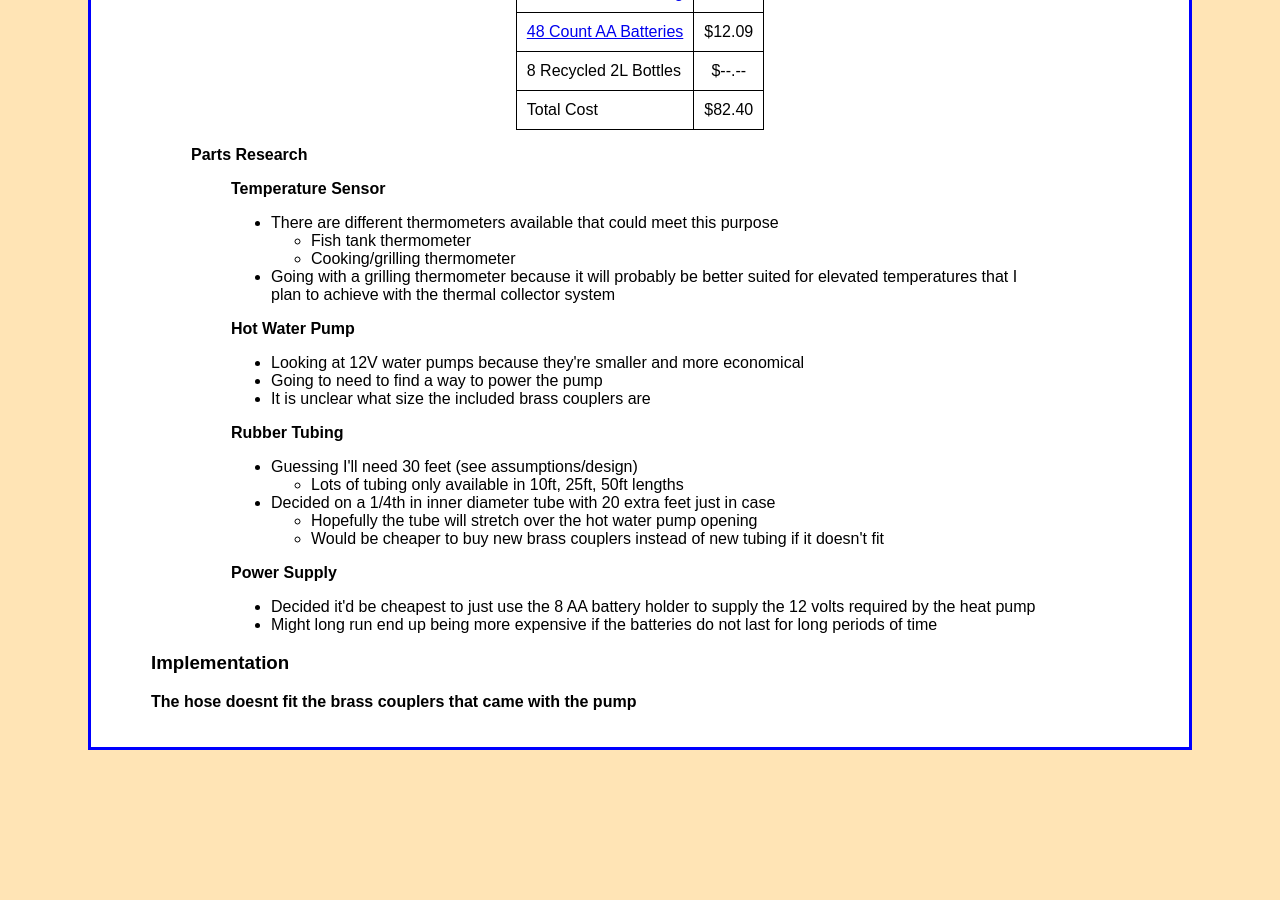
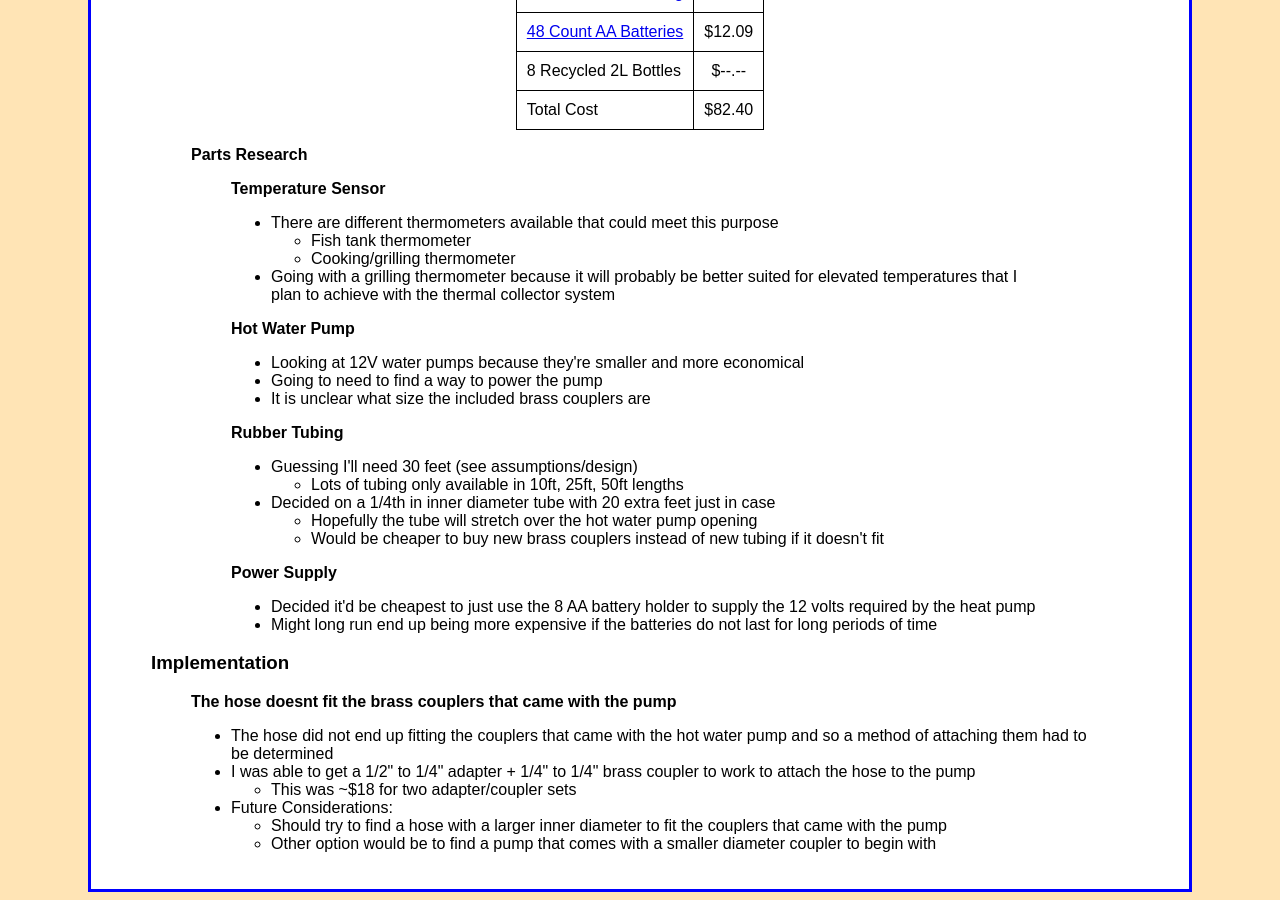
Before and after one commit to jbm950/jbm950.github.io, a Jekyll site: the page built from notes/sustainability/projects/solar_thermal_mk1/solar_thermal_mk1.html, in a window 1280 px wide and 900 px high, scrolled down 1357 px. Built offline with Jekyll 4.4.1, drawn with Linux system fonts in a browser that asks for light colours; Markdown is read by kramdown in place of the engine named in the settings; before the commit the page ends 2115 px from its top, so only the background shows below that.

Commit message:
added some information about having to buy new brass couplers for the solar thermal project

```diff
--- a/notes/sustainability/projects/solar_thermal_mk1/solar_thermal_mk1.html
+++ b/notes/sustainability/projects/solar_thermal_mk1/solar_thermal_mk1.html
@@ -178,6 +178,22 @@ $82.40
 </blockquote>
 </blockquote>
 <h3 id="implementation">Implementation</h3>
+<blockquote>
 <p><strong>The hose doesnt fit the brass couplers that came with the pump</strong></p>
+</blockquote>
+<blockquote>
+<ul>
+<li>The hose did not end up fitting the couplers that came with the hot water pump and so a method of attaching them had to be determined</li>
+<li>I was able to get a 1/2&quot; to 1/4&quot; adapter + 1/4&quot; to 1/4&quot; brass coupler to work to attach the hose to the pump
+<ul>
+<li>This was ~$18 for two adapter/coupler sets</li>
+</ul></li>
+<li>Future Considerations:
+<ul>
+<li>Should try to find a hose with a larger inner diameter to fit the couplers that came with the pump</li>
+<li>Other option would be to find a pump that comes with a smaller diameter coupler to begin with</li>
+</ul></li>
+</ul>
+</blockquote>
 </body>
 </html>
```
Also changed, not shown: source/notes/sustainability/projects/solar_thermal_mk1/solar_thermal_mk1.md (+12 -1 lines).
